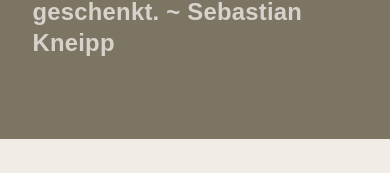
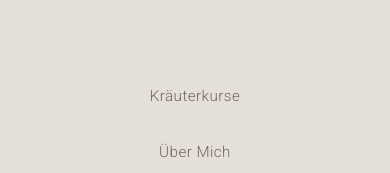
Before and after one commit to FelixRizzolli/kraeuterakademie.it_nuxt, a Nuxt app: page / in a window 390 px wide. Shown: the part 880-1053 px from the top of the page. Built offline with nearby package versions, Linux system fonts and the light colour scheme; a web font is replaced by a local one.

Commit message:
feat(Header): add open-close menu functionality

```diff
--- a/app/components/layout/Header/Header.vue
+++ b/app/components/layout/Header/Header.vue
@@ -1,15 +1,15 @@
 <template>
     <header>
-        <HeaderHighlight :logo="highlight.logo" :links="highlight.links" />
-        <HeaderNavigation :links="navigation.links" />
-        <HeaderCtaButtons :menu="ctaButtons.menu" :link="ctaButtons.link" />
+        <HeaderHighlight :logo="highlight.logo" :links="highlight.links" :menuOpen="showNavigation" />
+        <HeaderNavigation :links="navigation.links" :menuOpen="showNavigation" />
+        <HeaderCtaButtons :menu="ctaButtons.menu" :link="ctaButtons.link" @toggleNavigation="toggleNavigation" />
     </header>
 </template>
 
 <script lang="ts" setup>
-import type { HeaderHighlightProps } from './HeaderHighlight.vue';
-import type { HeaderNavigationProps } from './HeaderNavigation.vue';
-import type { HeaderCtaButtonsProps } from './HeaderCtaButtons.vue';
+import type { HeaderHighlightProps } from "./HeaderHighlight.vue";
+import type { HeaderNavigationProps } from "./HeaderNavigation.vue";
+import type { HeaderCtaButtonsProps } from "./HeaderCtaButtons.vue";
 
 export interface HeaderProps {
     highlight: HeaderHighlightProps;
@@ -18,6 +18,12 @@
 }
 
 const props = defineProps<HeaderProps>();
+
+const showNavigation = ref(false);
+
+function toggleNavigation() {
+    showNavigation.value = !showNavigation.value;
+}
 </script>
 
 <style lang="scss" scoped>
--- a/app/components/layout/Header/HeaderCtaButtons.vue
+++ b/app/components/layout/Header/HeaderCtaButtons.vue
@@ -2,7 +2,7 @@
     <section class="cta-buttons-container">
         <div class="cta-buttons grid-container">
             <NuxtLink class="link link-button" :to="link?.href">{{ link?.text }}</NuxtLink>
-            <div class="menu link-button">{{ menu }}</div>
+            <div class="menu link-button" @click="$emit('toggleNavigation')">{{ menu }}</div>
         </div>
     </section>
 </template>
@@ -21,9 +21,10 @@
 
 <style lang="scss" scoped>
 .cta-buttons-container {
+    z-index: 10;
     position: absolute;
     height: 100vh;
-    width: 100%;
+    width: 100vw;
 
     pointer-events: none;
 }
@@ -58,7 +59,7 @@
     pointer-events: auto;
 }
 
-@media (max-width: 1024px) {
+@media (max-width: 1023px) {
     .cta-buttons {
         padding-bottom: 1rem;
     }
--- a/app/components/layout/Header/HeaderHighlight.vue
+++ b/app/components/layout/Header/HeaderHighlight.vue
@@ -21,6 +21,7 @@
         href: string;
         text: string;
     }>;
+    menuOpen: boolean;
 }
 
 const porps = defineProps<HeaderHighlightProps>();
@@ -98,7 +99,7 @@
     }
 }
 
-@media (max-width: 1024px) {
+@media (max-width: 1023px) {
     .highlight {
         width: 100%;
         position: static;
--- a/app/components/layout/Header/HeaderNavigation.vue
+++ b/app/components/layout/Header/HeaderNavigation.vue
@@ -1,5 +1,8 @@
 <template>
-    <nav class="navigation">
+    <nav class="navigation" :class="{ 'menu-open': menuOpen }">
+        <NuxtLink class="logo" to="/">
+            <i-logo />
+        </NuxtLink>
         <NuxtLink v-for="(link, index) in links" :key="index" class="link" :to="link.href">{{ link.text }}</NuxtLink>
     </nav>
 </template>
@@ -10,12 +13,26 @@
         text: string;
         href: string;
     }>;
+    menuOpen: boolean;
 }
 
 const props = defineProps<HeaderNavigationProps>();
 </script>
 
 <style lang="scss" scoped>
+.logo {
+    margin: 2rem auto 6rem auto;
+    width: 11rem;
+    height: auto;
+
+    display: none;
+
+    :deep(svg) {
+        width: 11rem;
+        height: auto;
+    }
+}
+
 .navigation {
     margin: 4.5rem 9rem 0 0;
 
@@ -25,6 +42,12 @@
 
     display: flex;
     gap: 4.5rem;
+
+    transition: transform 0.5s ease-in-out;
+
+    &.menu-open {
+        transform: translateY(0);
+    }
 }
 
 .link {
@@ -38,28 +61,26 @@
     color: $colorCta;
 }
 
-@media (max-width: 1024px) {
+@media (max-width: 1023px) {
+    .logo {
+        display: block;
+    }
+
     .navigation {
         margin: 0;
-        z-index: 1;
-        position: absolute;
+        z-index: 10;
+        position: fixed;
 
         align-items: center;
         flex-direction: column;
         gap: 3rem;
 
         height: 100vh;
-        width: 100%;
+        width: 100vw;
 
         background-color: $colorBackgroundCream;
 
-        transform: translateY(-100%);
-    }
-
-    .link {
-        &:first-of-type {
-            margin-top: 22rem;
-        }
+        transform: translateY(+100%);
     }
 }
 </style>
```
